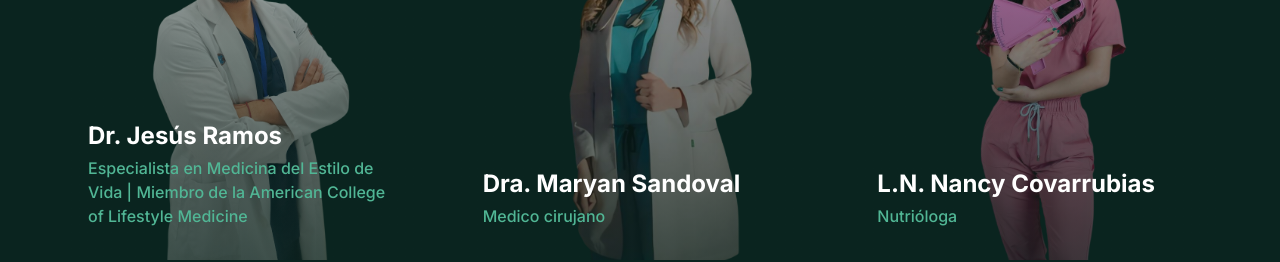
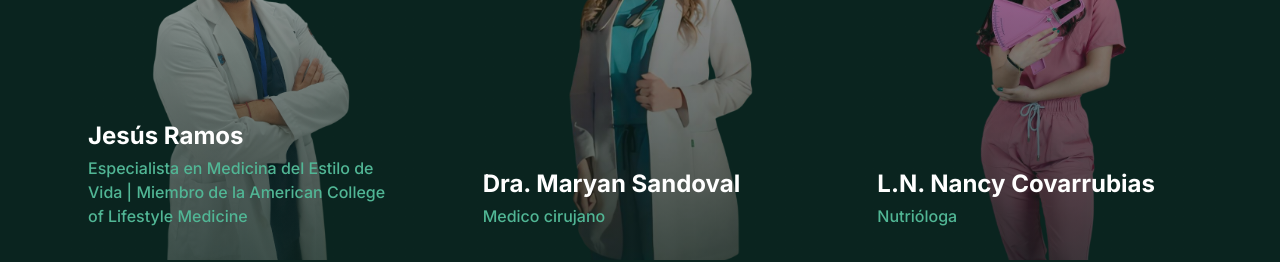
Before and after one commit to joseramos-mx/plenomedweb, a Next.js app: page / in a window 1280 px wide. Shown: the part 2920-3182 px from the top of the page. Built offline with nearby package versions, Linux system fonts and the light colour scheme.

Commit message:
updated metadata

```diff
--- a/src/app/layout.jsx
+++ b/src/app/layout.jsx
@@ -10,7 +10,7 @@ const inter = Inter({ subsets: ["latin"] });
 const GA_ID = "AW-17577841108"; // o usa process.env.NEXT_PUBLIC_GA_ID
 
 export const metadata = {
-  title: "Plenomed - Consulta de Estilo de Vida para Diabetes",
+  title: "Jesús Ramos | Plenomed - Consulta de Estilo de Vida para Diabetes",
   description:
     "En Plenomed transformamos tu salud desde la raíz, con medicina del estilo de vida, ciencia de precisión y un enfoque humano.",
   keywords:
--- a/src/components/team.jsx
+++ b/src/components/team.jsx
@@ -56,7 +56,7 @@ const TeamMember = ({ name, role, image, bio }) => {
 export default function TeamSection() {
   const teamMembers = [
     {
-      name: "Dr. Jesús Ramos",
+      name: "Jesús Ramos",
       role: "Especialista en Medicina del Estilo de Vida | Miembro de la American College of Lifestyle Medicine",
       image: "/drjesus.png?height=600&width=450&text=Dra.MS",
       bio: "Con más de 10 años de experiencia, El Dr. Jesús Ramos ha ayudado a cientos de pacientes a revertir su diabetes tipo 2 a través de cambios en el estilo de vida y nutrición personalizada.",
```
